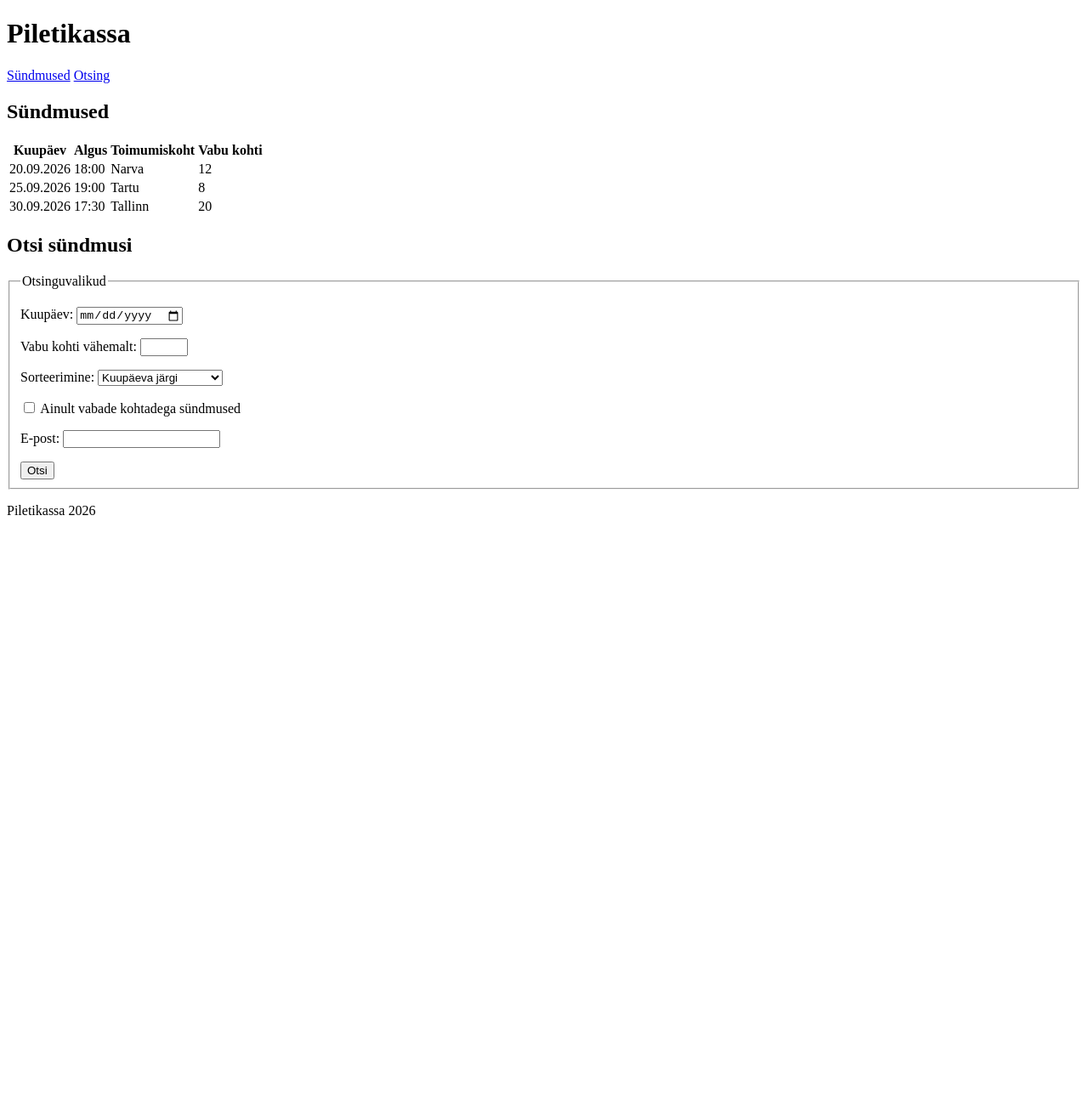
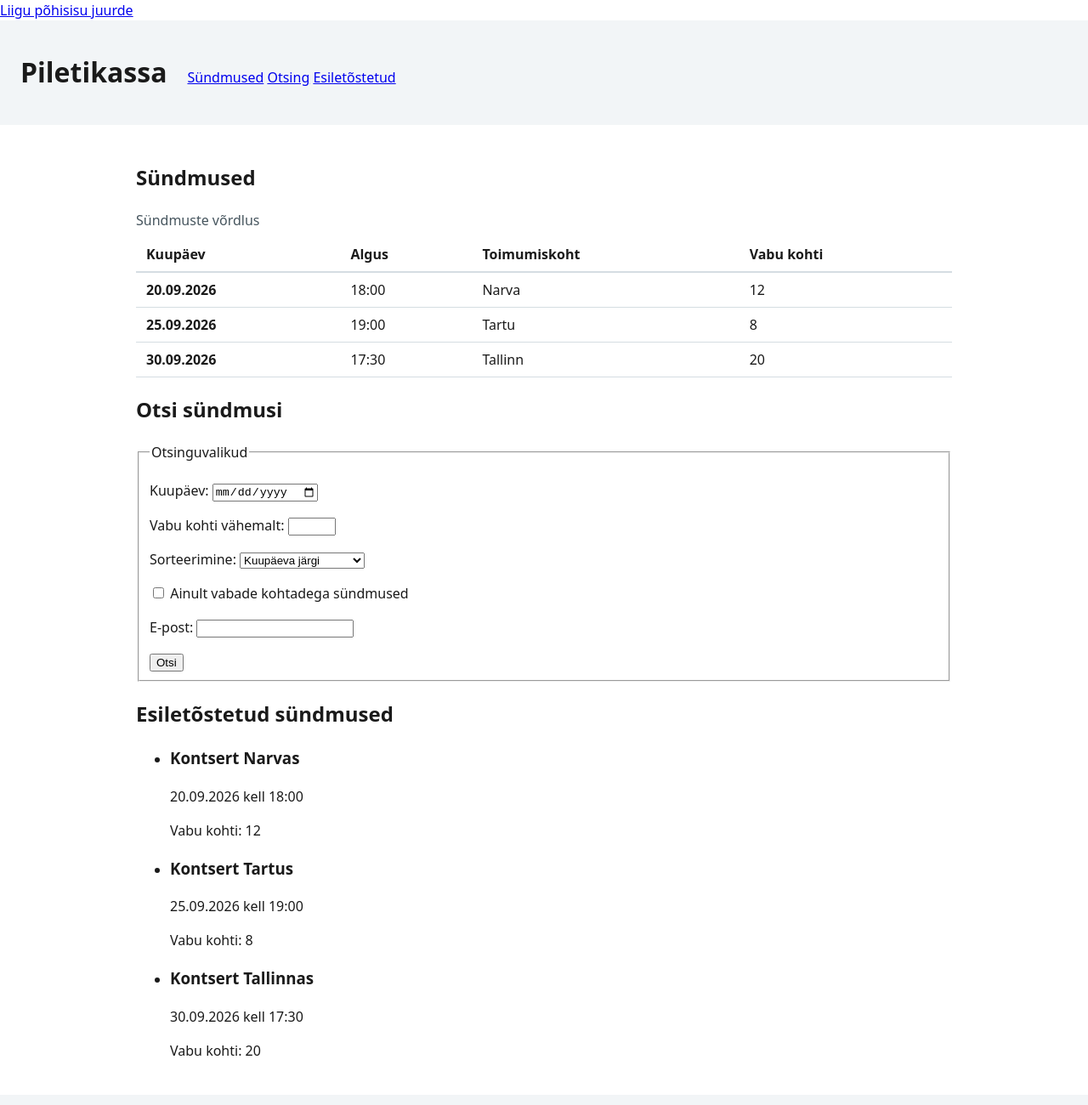
Before and after one commit to soyawo-ut/piletikassa, a plain HTML site: page avalik/index.html in a window 1280 px wide. Shown: the top 1300 px of the page at 85% size. Before the commit the page ends 800 px from the top, so only its background shows below. Drawn offline with Linux system fonts and the light colour scheme.

Commit message:
C02 Ex1 - Semantika ja ligipaasetavus

```diff
--- a/avalik/index.html
+++ b/avalik/index.html
@@ -1,101 +1,269 @@
 <!DOCTYPE html>
 <html lang="et">
+
 	<head>
-    <meta charset="UTF-8">
-    <meta name="viewport" content="width=device-width, initial-scale=1.0">
+		<meta charset="UTF-8" />
+		<meta name="viewport" content="width=device-width, initial-scale=1.0" />
+
 		<title>Piletikassa</title>
+
+		<link rel="stylesheet" href="../materials/public/style-1.css" />
 	</head>
+
 	<body>
 
+		<!-- Hüppelink -->
+		<a class="skip-link" href="#main-content">
+			Liigu põhisisu juurde
+		</a>
+
+		<!-- Päis -->
 		<header>
 			<h1>Piletikassa</h1>
 
-    <nav>
+			<nav aria-label="Põhinavigatsioon">
 				<a href="#sundmused">Sündmused</a>
 				<a href="#otsing">Otsing</a>
+				<a href="#esiletostetud">Esiletõstetud</a>
 			</nav>
 		</header>
 
-<main>
-    <section id="sundmused">
-        <h2>Sündmused</h2>
+		<!-- Põhisisu -->
+		<main id="main-content">
+
+			<!-- Sündmuste tabel -->
+			<section id="sundmused" aria-labelledby="sundmused-title">
+
+				<h2 id="sundmused-title">
+					Sündmused
+				</h2>
 
 				<table>
+
+					<caption>
+						Sündmuste võrdlus
+					</caption>
+
 					<thead>
 						<tr>
-                    <th>Kuupäev</th>
-                    <th>Algus</th>
-                    <th>Toimumiskoht</th>
-                    <th>Vabu kohti</th>
+							<th scope="col">Kuupäev</th>
+							<th scope="col">Algus</th>
+							<th scope="col">Toimumiskoht</th>
+							<th scope="col">Vabu kohti</th>
 						</tr>
 					</thead>
+
 					<tbody>
+
 						<tr>
-                    <td>20.09.2026</td>
+							<th scope="row">20.09.2026</th>
 							<td>18:00</td>
 							<td>Narva</td>
 							<td>12</td>
 						</tr>
+
 						<tr>
-                    <td>25.09.2026</td>
+							<th scope="row">25.09.2026</th>
 							<td>19:00</td>
 							<td>Tartu</td>
 							<td>8</td>
 						</tr>
+
 						<tr>
-                    <td>30.09.2026</td>
+							<th scope="row">30.09.2026</th>
 							<td>17:30</td>
 							<td>Tallinn</td>
 							<td>20</td>
 						</tr>
+
 					</tbody>
+
 				</table>
+
 			</section>
 
-    <section id="otsing">
-        <h2>Otsi sündmusi</h2>
+
+			<!-- Otsing -->
+			<section id="otsing" aria-labelledby="otsing-title">
+
+				<h2 id="otsing-title">
+					Otsi sündmusi
+				</h2>
 
 				<form method="post">
+
 					<fieldset>
-                <legend>Otsinguvalikud</legend>
+
+						<legend>
+							Otsinguvalikud
+						</legend>
 
 						<p>
-                    <label for="from">Kuupäev:</label>
-                    <input type="date" id="from" name="from">
+							<label for="from">
+								Kuupäev:
+							</label>
+
+							<input
+								type="date"
+								id="from"
+								name="from"
+                        />
 						</p>
 
 						<p>
-                    <label for="available">Vabu kohti vähemalt:</label>
-                    <input type="number" id="available" name="available" min="1" max="24">
+							<label for="available">
+								Vabu kohti vähemalt:
+							</label>
+
+							<input
+								type="number"
+								id="available"
+								name="available"
+								min="1"
+								max="24"
+                        />
 						</p>
 
 						<p>
-                    <label for="sort">Sorteerimine:</label>
+							<label for="sort">
+								Sorteerimine:
+							</label>
+
 							<select id="sort" name="sort">
-                        <option value="date">Kuupäeva järgi</option>
-                        <option value="available">Vabade kohtade järgi</option>
+
+								<option value="date">
+									Kuupäeva järgi
+								</option>
+
+								<option value="available">
+									Vabade kohtade järgi
+								</option>
+
 							</select>
 						</p>
 
 						<p>
-                    <input type="checkbox" id="availableOnly" name="availableOnly" value="1">
-                    <label for="availableOnly">Ainult vabade kohtadega sündmused</label>
+
+							<input
+								type="checkbox"
+								id="availableOnly"
+								name="availableOnly"
+								value="1"
+                        />
+
+							<label for="availableOnly">
+								Ainult vabade kohtadega sündmused
+							</label>
+
 						</p>
 
 						<p>
-                    <label for="email">E-post:</label>
-                    <input type="email" id="email" name="email">
+							<label for="email">
+								E-post:
+							</label>
+
+							<input
+								type="email"
+								id="email"
+								name="email"
+                        />
 						</p>
 
-                <button type="submit">Otsi</button>
+						<button type="submit">
+							Otsi
+						</button>
+
 					</fieldset>
+
 				</form>
+
 			</section>
+
+
+			<!-- Esiletõstetud sündmused -->
+			<section
+				id="esiletostetud"
+				aria-labelledby="esiletostetud-title"
+        >
+
+				<h2 id="esiletostetud-title">
+					Esiletõstetud sündmused
+				</h2>
+
+				<ul>
+
+					<li>
+						<article>
+
+							<h3>
+								Kontsert Narvas
+							</h3>
+
+							<p>
+								20.09.2026 kell 18:00
+							</p>
+
+							<p>
+								Vabu kohti: 12
+							</p>
+
+						</article>
+					</li>
+
+
+					<li>
+						<article>
+
+							<h3>
+								Kontsert Tartus
+							</h3>
+
+							<p>
+								25.09.2026 kell 19:00
+							</p>
+
+							<p>
+								Vabu kohti: 8
+							</p>
+
+						</article>
+					</li>
+
+
+					<li>
+						<article>
+
+							<h3>
+								Kontsert Tallinnas
+							</h3>
+
+							<p>
+								30.09.2026 kell 17:30
+							</p>
+
+							<p>
+								Vabu kohti: 20
+							</p>
+
+						</article>
+					</li>
+
+				</ul>
+
+			</section>
+
 		</main>
 
+
+		<!-- Jalus -->
 		<footer>
-    <p>Piletikassa 2026</p>
+
+			<p>
+				Piletikassa 2026
+			</p>
+
 		</footer>
 
 	</body>
+
 </html>
--- /dev/null
+++ b/materials/public/style-1.css
@@ -0,0 +1,110 @@
+/* C02 Ex1 — ETTE ANTUD laadileht. Nii palju stiili, et fookus ja kontrast oleks
+   kontrollitavad; kaskaad ja žetoonid tulevad ülesandes 3. */
+
+/* Leht on hele — see rida hoiab ära, et brauser ta ise tumedaks pöörab. */
+:root { color-scheme: light; }
+
+body {
+  font-family: system-ui, sans-serif;
+  line-height: 1.5;
+  margin: 0;
+  color: #1a1a1a;
+  background: #fff;
+}
+
+/* ★ HÜPPELINK. Esimene fookustatav element lehel; nähtav ainult siis, kui
+   ta fookuse saab. Klaviatuurikasutaja ei pea 30 navilinki läbi tabima. */
+.skip {
+  position: absolute;
+  left: -9999px;
+}
+.skip:focus {
+  position: static;
+  display: inline-block;
+  padding: 0.5rem 1rem;
+  background: #0b3d52;
+  color: #fff;
+}
+
+/* ★ NÄHTAV FOOKUS. `outline: none` ilma asenduseta on kõige levinum
+   ligipääsetavuse viga. :focus-visible annab ääre klaviatuurile, aga mitte
+   hiireklõpsule. */
+:focus-visible {
+  outline: 3px solid #0b6b8f;
+  outline-offset: 2px;
+}
+
+header,
+footer {
+  padding: 1rem 1.5rem;
+  background: #f2f5f7;
+}
+header {
+  display: flex;
+  gap: 1.5rem;
+  align-items: baseline;
+  flex-wrap: wrap;
+}
+.logo {
+  font-weight: 700;
+  margin: 0;
+}
+nav ul {
+  display: flex;
+  gap: 1rem;
+  list-style: none;
+  margin: 0;
+  padding: 0;
+}
+
+/* Praegune leht on märgitud aria-current-iga; anname talle ka nähtava vahe,
+   sest ainult ekraanilugejale märkimine jätab nägija ilma. */
+nav [aria-current="page"] {
+  font-weight: 700;
+  text-decoration-thickness: 2px;
+}
+
+main {
+  max-width: 60rem;
+  margin: 0 auto;
+  padding: 1.5rem;
+}
+
+table {
+  border-collapse: collapse;
+  width: 100%;
+}
+caption {
+  text-align: left;
+  padding-block-end: 0.5rem;
+  color: #46555e; /* kontrast valgel 7,72:1 — mõõdetud, mitte arvatud */
+}
+th,
+td {
+  text-align: left;
+  padding: 0.5rem 0.75rem;
+  border-block-end: 1px solid #d5dde2;
+}
+thead th {
+  border-block-end-width: 2px;
+}
+
+.cards {
+  list-style: none;
+  margin: 0;
+  padding: 0;
+  display: flex;
+  flex-wrap: wrap;
+  gap: 1.5rem;
+}
+.cards > li {
+  flex: 1 1 18rem;
+}
+.cards img {
+  max-width: 100%;
+  height: auto;
+  border-radius: 4px;
+}
+.meta {
+  color: #46555e;
+}
--- /dev/null
+++ b/materials/public/style-2.css
@@ -0,0 +1,67 @@
+/* C02 Ex2 — ETTE ANTUD laadileht. Vormi seisundite stiil. */
+
+/* Leht on hele — see rida hoiab ära, et brauser ta ise tumedaks pöörab. */
+:root { color-scheme: light; }
+
+body { font-family: system-ui, sans-serif; line-height: 1.5; margin: 0; color: #1a1a1a; }
+main { max-width: 34rem; margin: 0 auto; padding: 1.5rem; }
+
+fieldset {
+  border: 1px solid #c7d2d8;
+  border-radius: 4px;
+  margin: 0 0 1.5rem;
+  padding: 0.5rem 1rem 1rem;
+}
+legend { font-weight: 700; padding: 0 0.4rem; }
+
+.field { display: flex; flex-direction: column; gap: 0.25rem; margin: 0 0 1rem; }
+label { font-weight: 600; }
+
+input, select, textarea {
+  font: inherit;
+  padding: 0.45rem 0.6rem;
+  border: 1px solid #94a6b0;
+  border-radius: 4px;
+  background: #fff;
+}
+:focus-visible { outline: 3px solid #0b6b8f; outline-offset: 2px; }
+
+/* ★ :user-invalid, MITTE :invalid.
+   `:invalid` kehtib kohe lehe avanemisel — tühi kohustuslik väli ON kehtetu
+   ja punaseks läheks terve vorm enne, kui kasutaja on midagi teinud.
+   `:user-invalid` ootab ära, kuni kasutaja on väljaga tegelenud. */
+input:user-invalid,
+select:user-invalid,
+textarea:user-invalid {
+  border-color: #a4262c;
+  background: #fdf6f6;
+}
+input:user-valid,
+select:user-valid { border-color: #1f7a4d; }
+
+.help { font-size: 0.875rem; color: #46555e; }
+
+/* Veakast on ALATI DOM-is olemas, ka tühjana: role="alert" element, mis
+   alles vea hetkel luuakse, jääb sageli ette lugemata. */
+.error { font-size: 0.875rem; color: #a4262c; min-height: 1.25rem; }
+.error:empty { min-height: 0; }
+
+/* Märkeruut kõrvuti sildiga, mitte üksteise all. */
+.field:has(> input[type="checkbox"]) {
+  flex-direction: row;
+  align-items: baseline;
+  gap: 0.5rem;
+  flex-wrap: wrap;
+}
+.field:has(> input[type="checkbox"]) .error { flex-basis: 100%; }
+
+button {
+  font: inherit;
+  padding: 0.5rem 1.2rem;
+  border-radius: 4px;
+  border: 1px solid #0b3d52;
+  background: #0b3d52;
+  color: #fff;
+  cursor: pointer;
+}
+button[type="reset"] { background: #fff; color: #0b3d52; }
```
Also changed, not shown: docs/accessibility.md (added, +16 -0 lines), materials/public/example-card.html (added, +15 -0 lines), materials/public/example-fields.html (added, +19 -0 lines), materials/public/validation-api.js (added, +46 -0 lines), materials/public/images/pattern.svg (added). Lines whose indentation alone changed are shown as unchanged.
